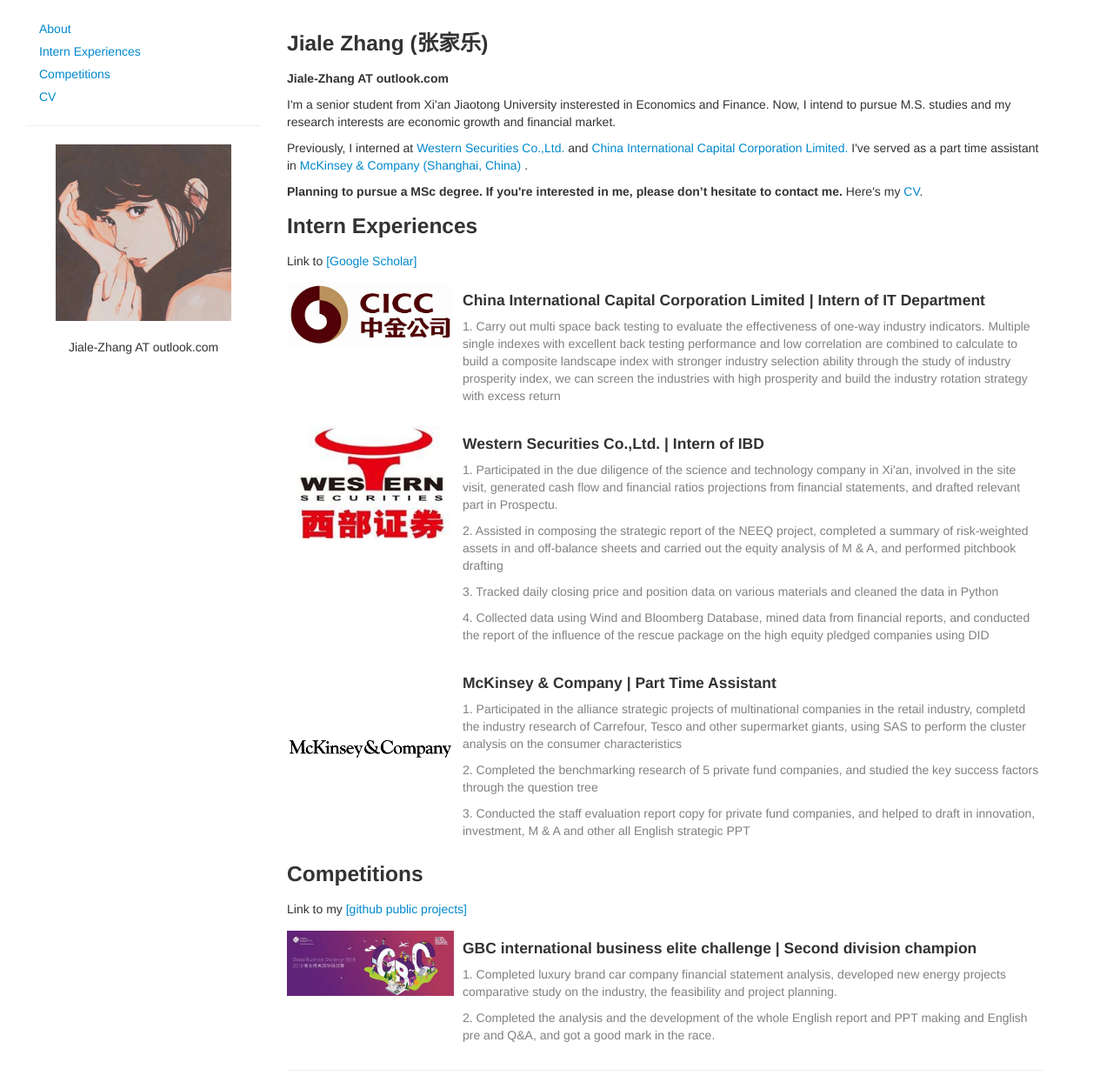
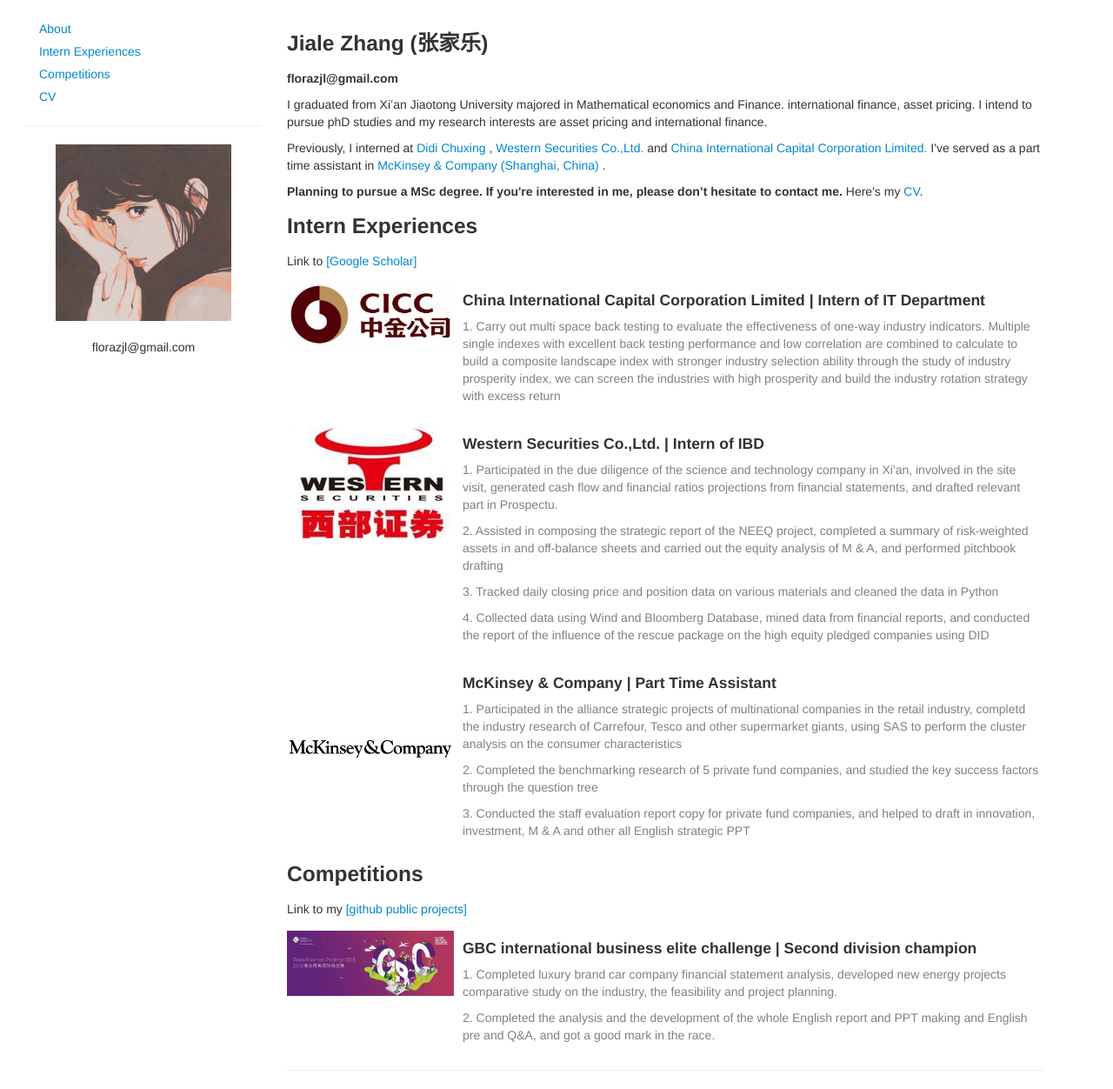
Before and after one commit to Jiale-Zhang/jiale-zhang.github.io, a Jekyll site: the page index.html, which Jekyll copies as it is, in a window 1280 px wide and 1252 px high. Shown: the whole window at 87% size. Built offline with Jekyll 4.4.1, drawn with Linux system fonts in a browser that asks for light colours.

Commit message:
Update index.html

```diff
--- a/index.html
+++ b/index.html
@@ -48,7 +48,7 @@
         <div class="text-center hidden-phone">
             <img src="assets_files/me.jpg" alt="photo" class="logo-image">
             <br><br>
-            Jiale-Zhang AT outlook.com <br>
+            florazjl@gmail.com <br>
         </div>
 
         <!-- Otherwise, we simply use a flat list of links -->
@@ -67,7 +67,7 @@
                    Jiale Zhang (张家乐)
             </h3>
             <h5>
-                Jiale-Zhang AT outlook.com</a>
+                florazjl@gmail.com</a>
             </h5>
             <!-- Do I want to show a pic on the phone screen?
             <div class="text-center visible-phone">
@@ -78,10 +78,10 @@
                 <img class="media-object" src="assets_files/me.png" width="96px" style="margin: 0px 10px">
             </a>
             <p>
-                I'm a senior student from Xi'an Jiaotong University insterested in Economics and Finance. Now, I intend to pursue M.S. studies and my research interests are economic growth and financial market.
+                I graduated from Xi’an Jiaotong University majored in Mathematical economics and Finance. international finance, asset pricing. I intend to pursue phD studies and my research interests are asset pricing and international finance.
             </p>
             <p>
-                Previously, I interned at <a target="blank" href="http://www.west95582.com/jdw/index.jsp">Western Securities Co.,Ltd.</a> and <a target="blank" href="http://www.cicc.com/index_en.xhtml?locale=en">China International Capital Corporation Limited.</a> I've served as a part time assistant in <a target="blank" href="https://www.mckinsey.com/">McKinsey & Company (Shanghai, China) </a>.</p>
+                Previously, I interned at <a target="blank" href="https://www.didiglobal.com/"> Didi Chuxing </a>, <a target="blank" href="http://www.west95582.com/jdw/index.jsp"> Western Securities Co.,Ltd.</a> and <a target="blank" href="http://www.cicc.com/index_en.xhtml?locale=en">China International Capital Corporation Limited.</a> I've served as a part time assistant in <a target="blank" href="https://www.mckinsey.com/">McKinsey & Company (Shanghai, China) </a>.</p>
 
                 <p><strong>Planning to pursue a MSc degree. If you're interested in me, please don’t hesitate to contact me.</strong> Here's my <a target="_blank"
                             href="https://nbviewer.jupyter.org/github/Jiale-Zhang/jiale-zhang.github.io/blob/master/cv.pdf">CV</a>.
```
